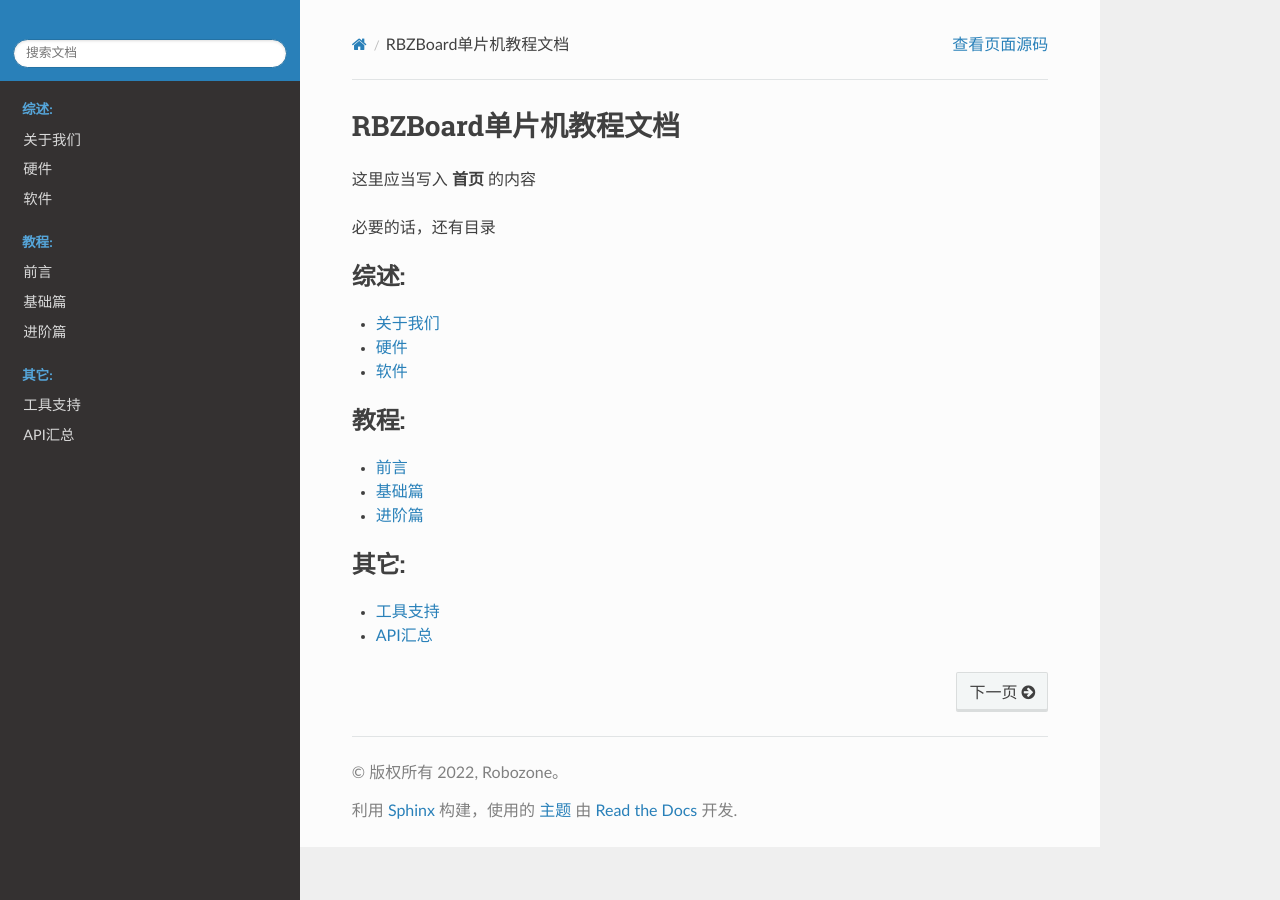
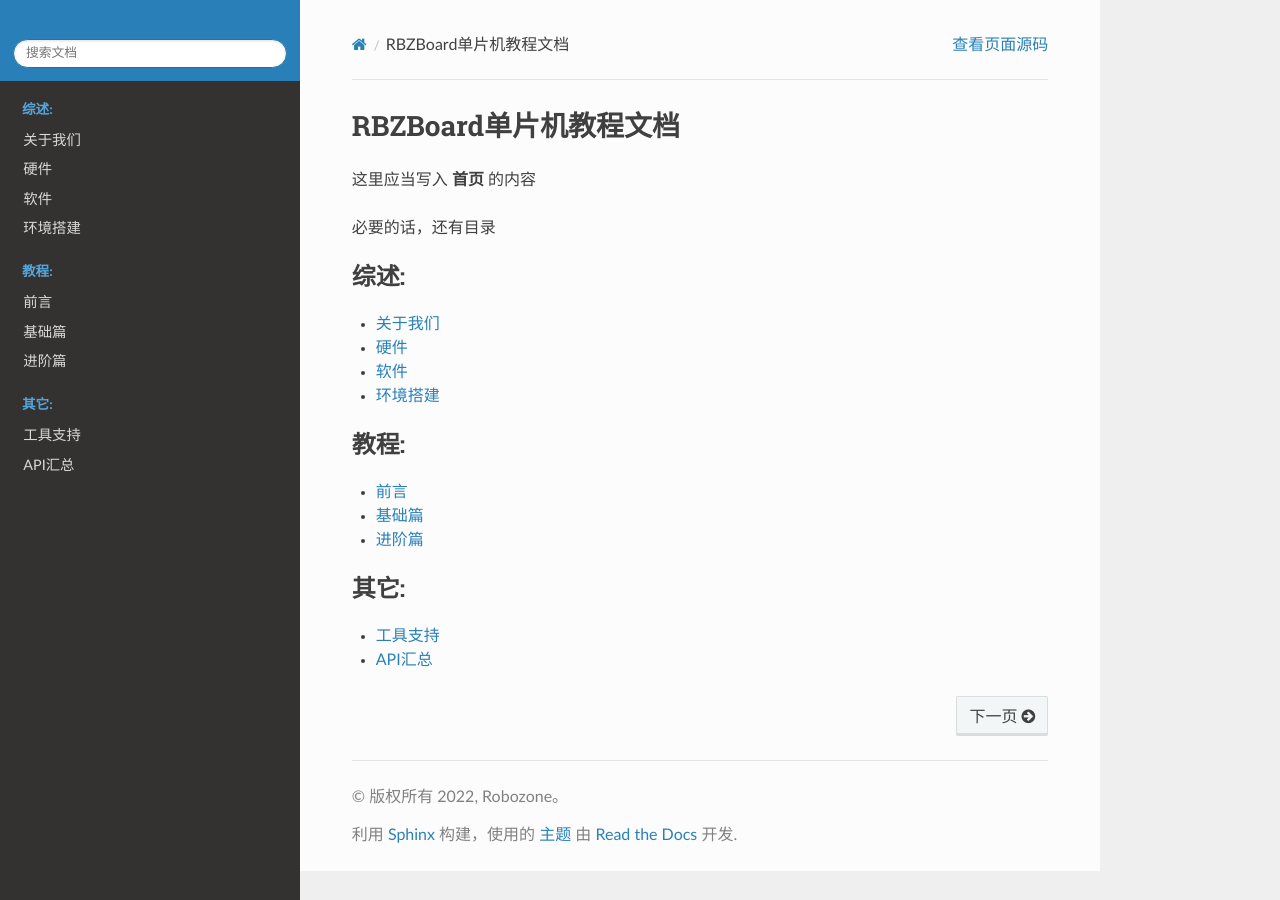
Before and after one commit to Robo-Zone/RBZBoard-docs, a Sphinx documentation site: the page built from source/index.rst, in a window 1280 px wide. Built offline with Sphinx 7.4.7 and the Read the Docs theme 2.0.0, drawn with Linux system fonts in a browser that asks for light colours; pages that are not in the unit, such as notebooks, are missing from menus.

Commit message:
增加环境搭建页面

```diff
--- a/source/index.rst
+++ b/source/index.rst
@@ -17,6 +17,7 @@ RBZBoard单片机教程文档
    summary/about/about
    summary/hardware/hardware
    summary/software/software
+   summary/setup/setup
 
 .. toctree::
    :maxdepth: 2
--- /dev/null
+++ b/source/summary/setup/setup.rst
@@ -0,0 +1,5 @@
+环境搭建
+===========
+这里应当写入 **环境搭建** 的内容
+
+必要的话，还有目录
```
